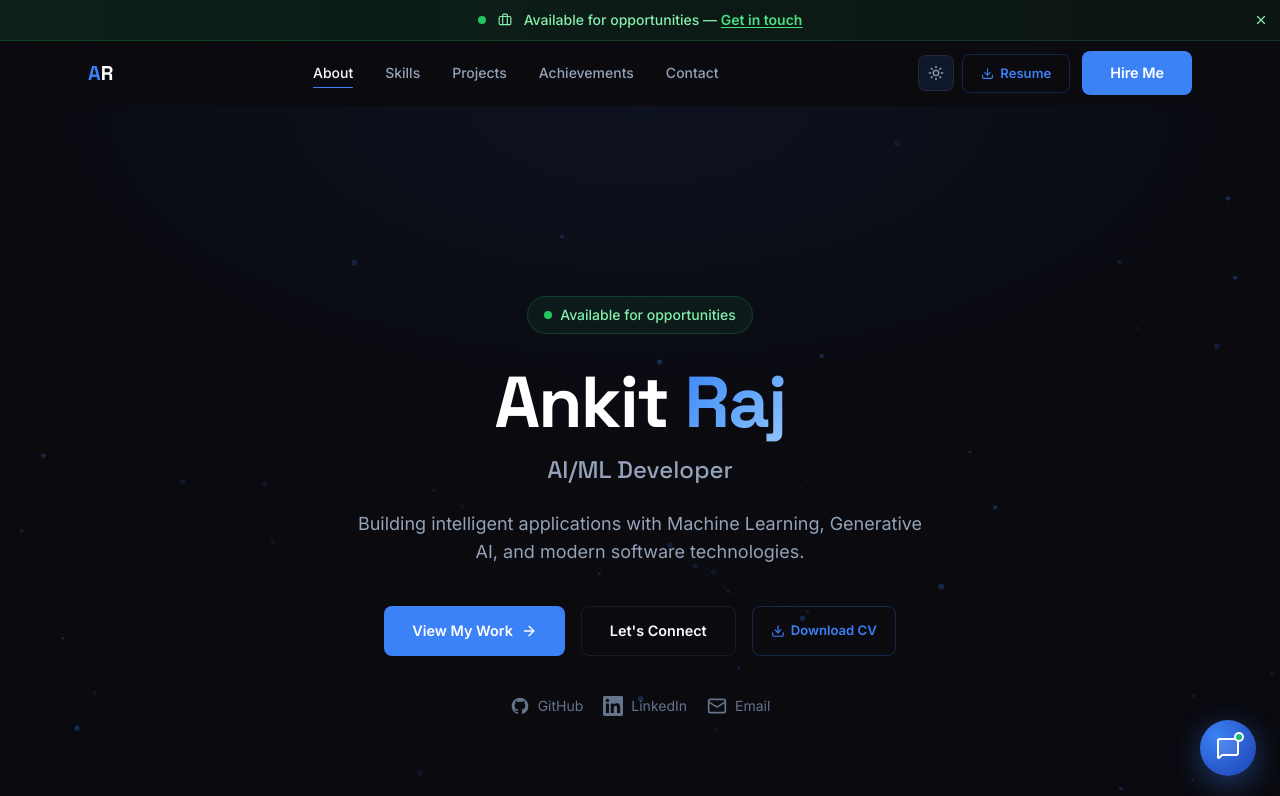
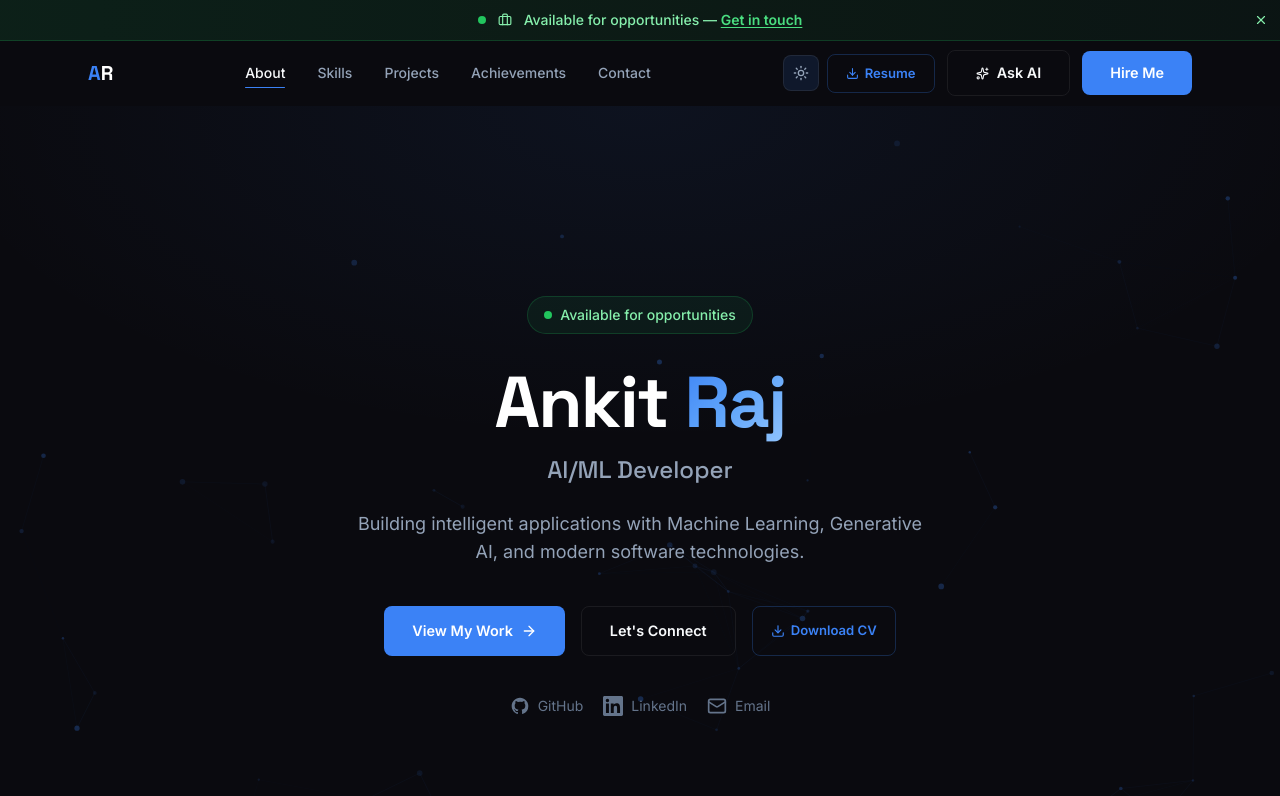
Before and after one commit to AnkitRaj027/Portfolio, a React (Vite) app: page / in a window 1280 px wide. Shown: the top 796 px of the page. Built offline with nearby package versions, Linux system fonts and the light colour scheme.

Commit message:
feat: integrate Ask AI button in header next to Hire Me, clean bottom-right layout

```diff
--- a/src/components/layout/Navbar.jsx
+++ b/src/components/layout/Navbar.jsx
@@ -1,5 +1,5 @@
 import { useState, useEffect } from 'react';
-import { Download } from 'lucide-react';
+import { Download, Sparkles } from 'lucide-react';
 import { personal } from '../../data/portfolio';
 import ThemeToggle from '../ui/ThemeToggle';
 
@@ -95,6 +95,13 @@ export default function Navbar() {
               </a>
             )}
             <button
+              onClick={() => window.dispatchEvent(new Event('toggle-ai-assistant'))}
+              className="btn-secondary text-sm py-2 px-4 ml-1 flex items-center gap-1.5 border border-blue-500/20 hover:border-blue-500/50 hover:bg-blue-600/10 text-blue-400 font-medium cursor-pointer"
+            >
+              <Sparkles size={13} className="animate-pulse" />
+              Ask AI
+            </button>
+            <button
               onClick={() => handleNav('#contact')}
               className="btn-primary text-sm py-2 px-5 ml-1"
             >
@@ -104,6 +111,13 @@ export default function Navbar() {
 
           {/* Mobile: theme toggle + hamburger */}
           <div className="md:hidden flex items-center gap-2">
+            <button
+              onClick={() => window.dispatchEvent(new Event('toggle-ai-assistant'))}
+              className="p-2 rounded-lg bg-blue-600/10 border border-blue-500/20 text-blue-400 hover:text-white hover:bg-blue-600/20 transition-all flex items-center justify-center cursor-pointer"
+              aria-label="Toggle AI Assistant"
+            >
+              <Sparkles size={16} className="animate-pulse" />
+            </button>
             <ThemeToggle />
             <button
               className="flex flex-col gap-1.5 p-2"
@@ -171,6 +185,16 @@ export default function Navbar() {
               </a>
             )}
             <button
+              onClick={() => {
+                setMenuOpen(false);
+                window.dispatchEvent(new Event('toggle-ai-assistant'));
+              }}
+              className="btn-secondary flex items-center gap-1.5 border border-blue-500/20 text-blue-400 font-medium"
+            >
+              <Sparkles size={13} className="animate-pulse" />
+              Ask AI
+            </button>
+            <button
               onClick={() => handleNav('#contact')}
               className="btn-primary"
             >
--- a/src/components/ui/AIAssistant.jsx
+++ b/src/components/ui/AIAssistant.jsx
@@ -11,13 +11,20 @@ export default function AIAssistant() {
   const [messages, setMessages] = useState([
     {
       sender: 'bot',
-      text: `Hi! I'm Ankit's AI Assistant. Ask me anything about Ankit's projects, skills, certifications, or how to contact him.`,
+      text: `Hi! I'm AI. Ask me anything about Ankit's projects, skills, certifications, or how to contact him.`,
       timestamp: new Date()
     }
   ]);
   const [inputValue, setInputValue] = useState('');
   const [isTyping, setIsTyping] = useState(false);
   const chatEndRef = useRef(null);
+
+  // Listen for navbar trigger event
+  useEffect(() => {
+    const handleToggle = () => setIsOpen(prev => !prev);
+    window.addEventListener('toggle-ai-assistant', handleToggle);
+    return () => window.removeEventListener('toggle-ai-assistant', handleToggle);
+  }, []);
 
   // Auto-scroll to bottom of chat
   useEffect(() => {
@@ -101,51 +108,11 @@ export default function AIAssistant() {
 
   return (
     <>
-      {/* Floating Toggle Button */}
-      <motion.button
-        className="fixed bottom-6 right-6 z-40 w-14 h-14 rounded-full flex items-center justify-center shadow-2xl cursor-pointer select-none"
-        style={{
-          background: 'radial-gradient(circle at 30% 30%, var(--accent), var(--accent-dark, #1e40af))',
-          boxShadow: '0 8px 30px rgba(59,130,246,0.4)',
-        }}
-        onClick={() => setIsOpen(!isOpen)}
-        whileHover={{ scale: 1.08 }}
-        whileTap={{ scale: 0.95 }}
-        aria-label="Toggle AI Assistant"
-      >
-        <AnimatePresence mode="wait">
-          {isOpen ? (
-            <motion.div
-              key="close"
-              initial={{ rotate: -90, opacity: 0 }}
-              animate={{ rotate: 0, opacity: 1 }}
-              exit={{ rotate: 90, opacity: 0 }}
-              transition={{ duration: 0.2 }}
-            >
-              <X className="text-white" size={24} />
-            </motion.div>
-          ) : (
-            <motion.div
-              key="bot"
-              initial={{ scale: 0, opacity: 0 }}
-              animate={{ scale: 1, opacity: 1 }}
-              exit={{ scale: 0, opacity: 0 }}
-              transition={{ duration: 0.2 }}
-              className="relative"
-            >
-              <MessageSquare className="text-white fill-white/10" size={24} />
-              <span className="absolute -top-1 -right-1 w-2.5 h-2.5 bg-emerald-500 border-2 border-white rounded-full animate-ping" />
-              <span className="absolute -top-1 -right-1 w-2.5 h-2.5 bg-emerald-500 border-2 border-white rounded-full" />
-            </motion.div>
-          )}
-        </AnimatePresence>
-      </motion.button>
-
       {/* Floating Chat Drawer */}
       <AnimatePresence>
         {isOpen && (
           <motion.div
-            className="fixed bottom-24 right-6 z-40 w-[350px] sm:w-[380px] h-[500px] rounded-2xl glass-strong shadow-2xl flex flex-col overflow-hidden border border-slate-800"
+            className="fixed bottom-6 right-6 md:right-8 z-50 w-[350px] sm:w-[380px] h-[520px] rounded-2xl glass-strong shadow-2xl flex flex-col overflow-hidden border border-slate-800"
             initial={{ opacity: 0, y: 32, scale: 0.95 }}
             animate={{ opacity: 1, y: 0, scale: 1 }}
             exit={{ opacity: 0, y: 32, scale: 0.95 }}
@@ -158,7 +125,7 @@ export default function AIAssistant() {
                   <Sparkles size={16} className="animate-pulse" />
                 </div>
                 <div>
-                  <h4 className="text-sm font-display font-bold text-white leading-none">Ankit AI</h4>
+                  <h4 className="text-sm font-display font-bold text-white leading-none">AI</h4>
                   <span className="text-[10px] text-emerald-400 font-medium flex items-center gap-1 mt-0.5">
                     <span className="w-1.5 h-1.5 rounded-full bg-emerald-400 animate-pulse" />
                     Online Assistant
```
